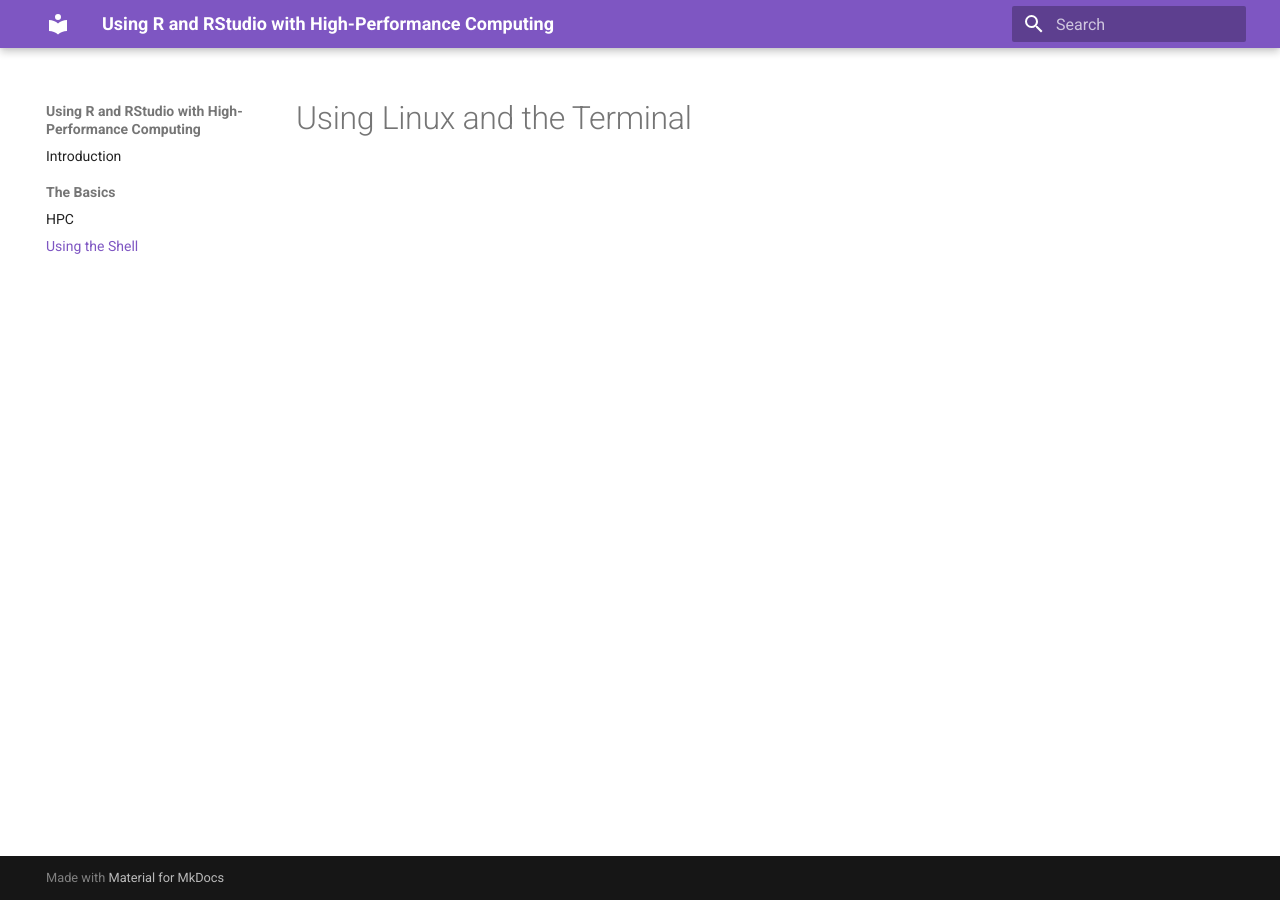
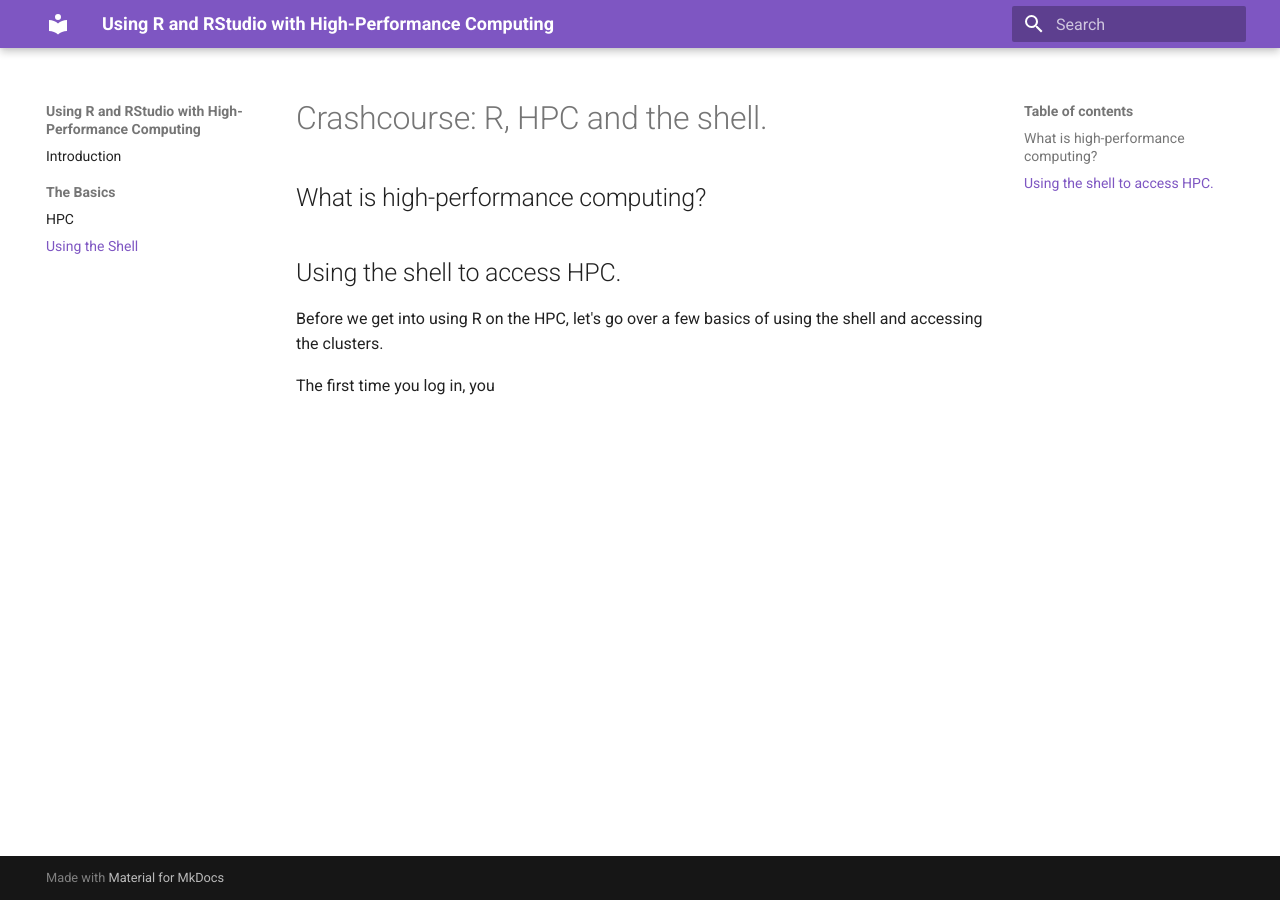
Before and after one commit to finnsdottir/hpc_r_2026, an MkDocs documentation site: the page built from docs/terminal.md, in a window 1280 px wide. Built offline with MkDocs 1.6.1 and Material for MkDocs 9.7.7, drawn with Linux system fonts in a browser that asks for light colours.

Commit message:
updating instructions on using the shell

```diff
--- a/docs/terminal.md
+++ b/docs/terminal.md
@@ -1 +1,14 @@
-# Using Linux and the Terminal
+# Crashcourse: R, HPC and the shell.
+
+
+
+## What is high-performance computing?
+
+
+## Using the shell to access HPC.
+
+
+
+Before we get into using R on the HPC, let's go over a few basics of using the shell and accessing the clusters.
+
+The first time you log in, you
```
Also changed, not shown: docs/rstudio.md (added, +18 -0 lines).
